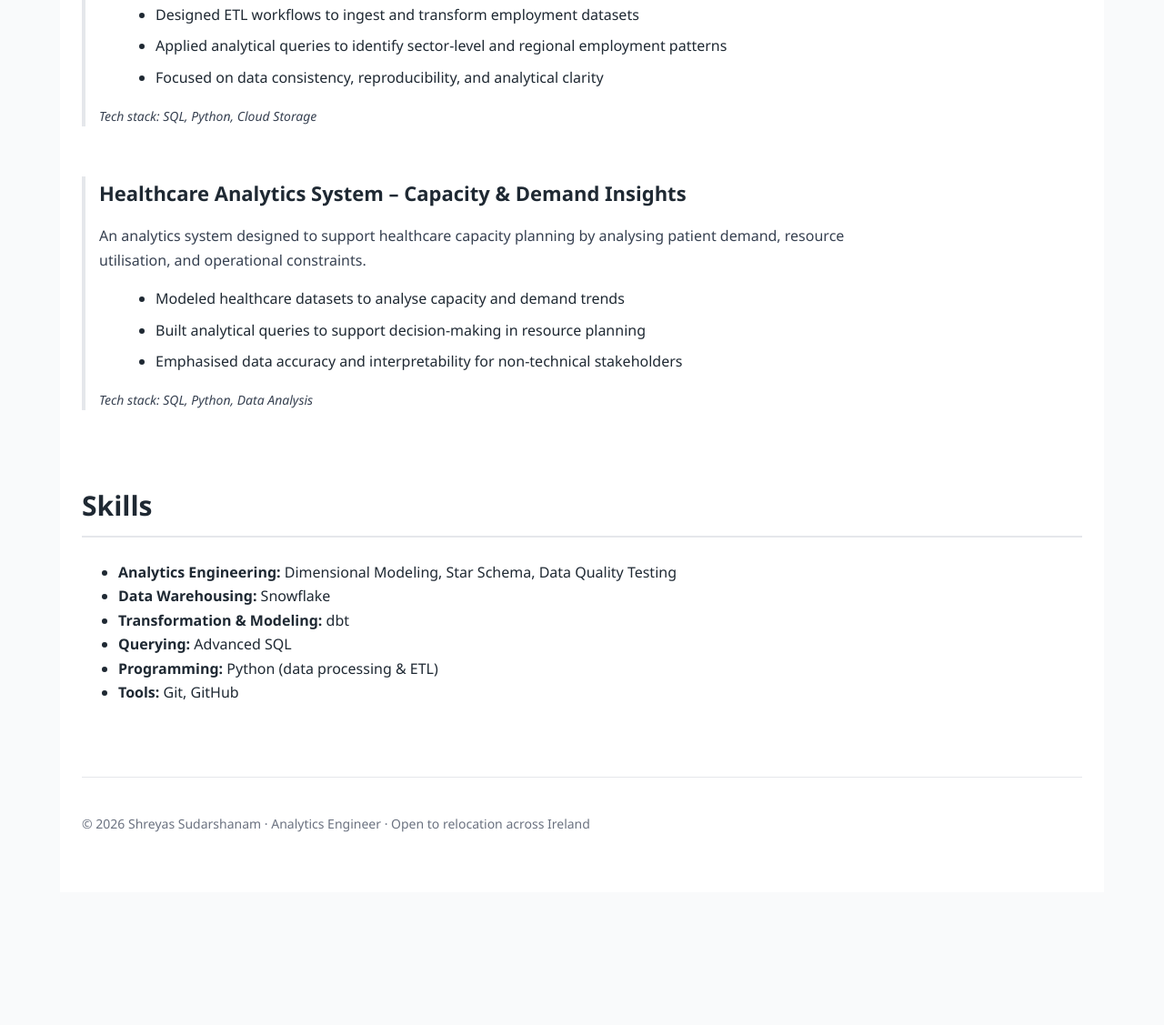
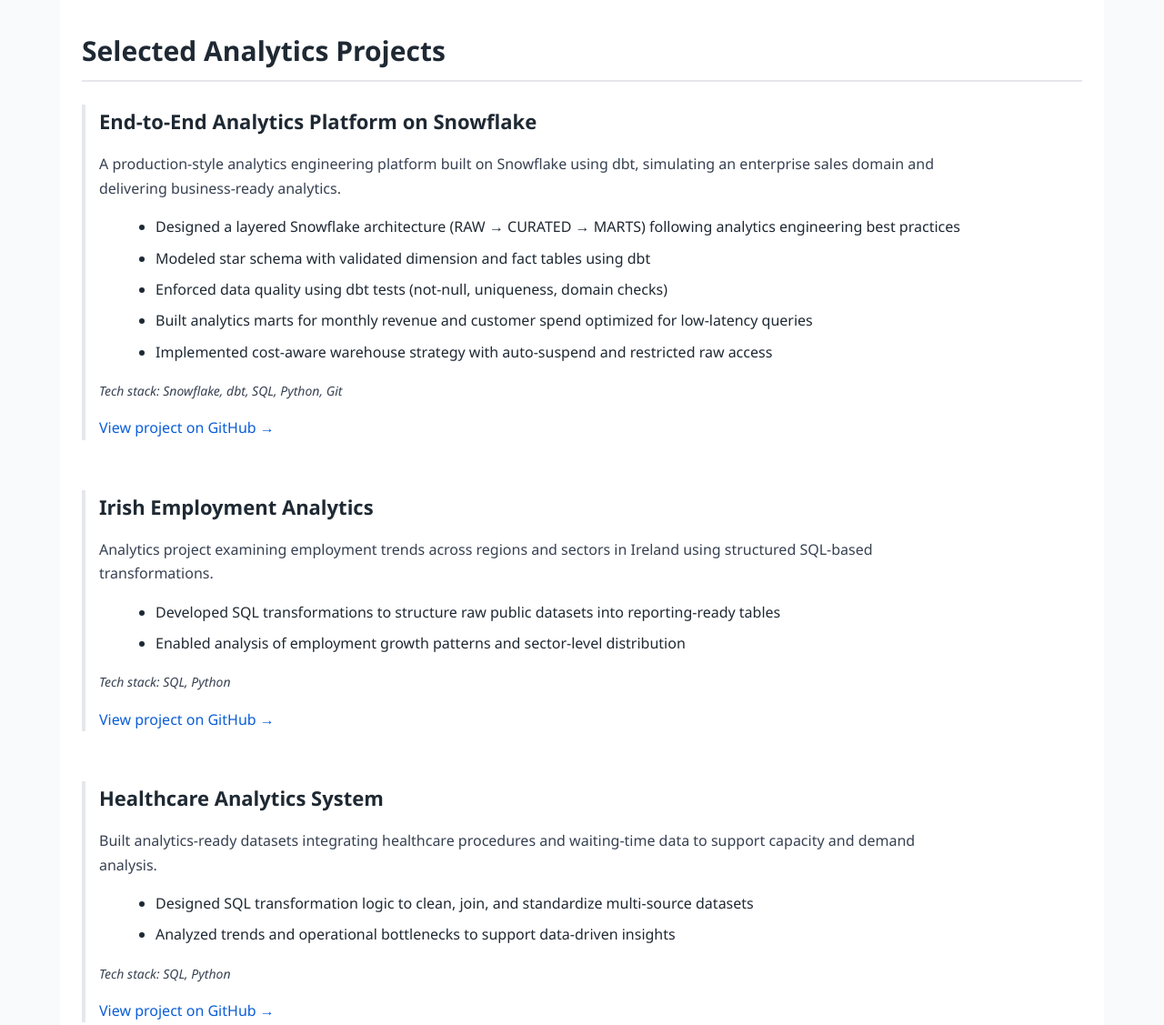
Before and after one commit to Shreyas1432/Shreyas-Sudarshanam, a plain HTML site: page index.html in a window 1280 px wide. Shown: the part 1322-2449 px from the top of the page at 91% size. Before the commit the page ends 2303 px from the top, so only its background shows below. Drawn offline with Linux system fonts and the light colour scheme.

Commit message:
Updated Portfolio

```diff
--- a/index.html
+++ b/index.html
@@ -43,7 +43,7 @@
     header .tagline {
       font-size: 20px;
       color: #374151;
-      max-width: 850px;
+      max-width: 900px;
     }
 
     header .meta {
@@ -72,27 +72,27 @@
       padding-bottom: 8px;
     }
 
-    .project {
+    .project, .experience {
       margin-bottom: 55px;
       padding-left: 15px;
       border-left: 4px solid #e5e7eb;
     }
 
-    .project h3 {
+    .project h3, .experience h3 {
       font-size: 22px;
-      margin-bottom: 8px;
+      margin-bottom: 6px;
     }
 
-    .project p {
-      max-width: 900px;
+    .project p, .experience p {
+      max-width: 950px;
       color: #374151;
     }
 
-    .project ul {
+    ul {
       margin: 15px 0 18px 22px;
     }
 
-    .project li {
+    li {
       margin-bottom: 8px;
     }
 
@@ -120,9 +120,8 @@
       <h1>Shreyas Sudarshanam</h1>
 
       <p class="tagline">
-        Analytics Engineer specialising in Snowflake, dbt, and SQL, focused on
-        building reliable, cost-efficient analytics platforms that support
-        business and product decision-making.
+        Analytics Engineer with strong SQL and cloud data warehouse experience, specialising in Snowflake and dbt to build analytics-ready datasets that
+        support business and product decision-making.
       </p>
 
       <p class="meta">
@@ -139,38 +138,52 @@
     <section>
       <h2>About</h2>
       <p>
-        I am an Analytics Engineer with experience designing end-to-end analytics
-        workflows across cloud data platforms. My work focuses on transforming
-        raw operational data into trusted, analytics-ready datasets using
-        dimensional modeling, data quality validation, and cost-aware cloud
-        design.
+        Analytics Engineer with a background in enterprise data consulting at Deloitte and hands-on experience building SQL-driven analytics pipelines across cloud
+        data warehouses. I focus on transforming raw enterprise data into trusted, analytics-ready datasets using dimensional modeling, ELT best practices,
+        and data quality validation.
       </p>
       <p>
-        My background spans analytics engineering, cloud data warehousing, and
-        enterprise-style data modeling. I am open to relocation across Ireland
-        for analytics engineering and cloud analytics roles.
+        Currently pursuing an MSc in Artificial Intelligence while actively seeking analytics engineering and cloud analytics roles across Ireland.
       </p>
+    </section>
+
+    <!-- EXPERIENCE -->
+    <section>
+      <h2>Professional Experience</h2>
+
+      <div class="experience">
+        <h3>Analytics Engineer — Deloitte USI</h3>
+        <p><em>Dec 2022 – Aug 2025</em></p>
+
+        <ul>
+          <li>Designed, optimized, and maintained complex SQL-based transformation logic in Snowflake and PostgreSQL, converting raw enterprise data into analytics-ready datasets for reporting and reconciliation use cases.</li>
+          <li>Built and performance-tuned SQL transformation pipelines using query optimization techniques, execution-plan analysis, and indexing strategies, improving query efficiency by ~60%.</li>
+          <li>Translated business and data-mapping specifications into scalable SQL transformation logic, ensuring consistent metric definitions and traceability across systems.</li>
+          <li>Developed and automated ELT workflows using PostgreSQL, Python, and SQL-based transformations to standardize data cleansing and validation.</li>
+          <li>Analyzed complex relational data models to identify data dependencies, grain mismatches, and transformation requirements aligned with analytical reporting needs.</li>
+          <li>Collaborated with business analysts and stakeholders to gather requirements, validate outputs, and ensure datasets accurately reflected business rules.</li>
+          <li>Contributed to internal analytics acceleration initiatives using AI-assisted SQL analysis and optimization techniques.</li>
+        </ul>
+      </div>
     </section>
 
     <!-- PROJECTS -->
     <section>
       <h2>Selected Analytics Projects</h2>
 
-      <!-- PROJECT 1: SNOWFLAKE -->
+      <!-- SNOWFLAKE PROJECT -->
       <div class="project">
         <h3>End-to-End Analytics Platform on Snowflake</h3>
         <p>
-          A production-style analytics engineering platform built on Snowflake
-          using dbt, simulating an enterprise sales domain and delivering
-          business-ready analytics through curated data models.
+          A production-style analytics engineering platform built on Snowflake using dbt, simulating an enterprise sales domain and delivering business-ready analytics.
         </p>
 
         <ul>
           <li>Designed a layered Snowflake architecture (RAW → CURATED → MARTS) following analytics engineering best practices</li>
-          <li>Built star-schema models with validated dimension and fact tables using dbt</li>
-          <li>Enforced data quality using dbt tests (not-null, uniqueness, domain validation)</li>
-          <li>Created analytics marts for monthly revenue and customer spend to support fast ad-hoc analysis</li>
-          <li>Implemented cost-aware warehouse strategy with auto-suspend and controlled raw data access</li>
+          <li>Modeled star schema with validated dimension and fact tables using dbt</li>
+          <li>Enforced data quality using dbt tests (not-null, uniqueness, domain checks)</li>
+          <li>Built analytics marts for monthly revenue and customer spend optimized for low-latency queries</li>
+          <li>Implemented cost-aware warehouse strategy with auto-suspend and restricted raw access</li>
         </ul>
 
         <p class="stack">
@@ -184,42 +197,49 @@
         </p>
       </div>
 
-      <!-- PROJECT 2: IRISH EMPLOYMENT -->
+      <!-- IRISH EMPLOYMENT -->
       <div class="project">
-        <h3>Irish Employment Analytics – Cloud ETL & Data Modeling</h3>
+        <h3>Irish Employment Analytics</h3>
         <p>
-          An analytics project focused on analysing employment trends in Ireland
-          using cloud-based ETL pipelines and structured data modeling techniques.
+          Analytics project examining employment trends across regions and sectors in Ireland using structured SQL-based transformations.
         </p>
 
         <ul>
-          <li>Designed ETL workflows to ingest and transform employment datasets</li>
-          <li>Applied analytical queries to identify sector-level and regional employment patterns</li>
-          <li>Focused on data consistency, reproducibility, and analytical clarity</li>
+          <li>Developed SQL transformations to structure raw public datasets into reporting-ready tables</li>
+          <li>Enabled analysis of employment growth patterns and sector-level distribution</li>
         </ul>
 
         <p class="stack">
-          Tech stack: SQL, Python, Cloud Storage
+          Tech stack: SQL, Python
+        </p>
+
+        <p>
+          <a href="https://github.com/Shreyas1432/Irish-Employment-Analytics" target="_blank">
+            View project on GitHub →
+          </a>
         </p>
       </div>
 
-      <!-- PROJECT 3: HEALTHCARE -->
+      <!-- HEALTHCARE -->
       <div class="project">
-        <h3>Healthcare Analytics System – Capacity & Demand Insights</h3>
+        <h3>Healthcare Analytics System</h3>
         <p>
-          An analytics system designed to support healthcare capacity planning
-          by analysing patient demand, resource utilisation, and operational
-          constraints.
+          Built analytics-ready datasets integrating healthcare procedures and waiting-time data to support capacity and demand analysis.
         </p>
 
         <ul>
-          <li>Modeled healthcare datasets to analyse capacity and demand trends</li>
-          <li>Built analytical queries to support decision-making in resource planning</li>
-          <li>Emphasised data accuracy and interpretability for non-technical stakeholders</li>
+          <li>Designed SQL transformation logic to clean, join, and standardize multi-source datasets</li>
+          <li>Analyzed trends and operational bottlenecks to support data-driven insights</li>
         </ul>
 
         <p class="stack">
-          Tech stack: SQL, Python, Data Analysis
+          Tech stack: SQL, Python
+        </p>
+
+        <p>
+          <a href="https://github.com/Shreyas1432/Healthcare-Analytics" target="_blank">
+            View project on GitHub →
+          </a>
         </p>
       </div>
     </section>
@@ -228,12 +248,12 @@
     <section>
       <h2>Skills</h2>
       <ul>
-        <li><strong>Analytics Engineering:</strong> Dimensional Modeling, Star Schema, Data Quality Testing</li>
-        <li><strong>Data Warehousing:</strong> Snowflake</li>
-        <li><strong>Transformation & Modeling:</strong> dbt</li>
-        <li><strong>Querying:</strong> Advanced SQL</li>
-        <li><strong>Programming:</strong> Python (data processing & ETL)</li>
-        <li><strong>Tools:</strong> Git, GitHub</li>
+        <li><strong>Analytics & Data Engineering:</strong> Analytics Engineering, ELT Pipelines, Data Modeling (Fact & Dimension), Business & Product Analytics</li>
+        <li><strong>Databases & Warehousing:</strong> Snowflake, PostgreSQL, Oracle EBS, Oracle Fusion (FBDI)</li>
+        <li><strong>Querying & Programming:</strong> SQL (Advanced), Python (Analytics & Automation)</li>
+        <li><strong>BI & Visualization:</strong> Power BI, Tableau</li>
+        <li><strong>AI & Applied Analytics:</strong> Machine Learning, Generative AI, Prompt Engineering</li>
+        <li><strong>Tools & Collaboration:</strong> Git, GitHub</li>
       </ul>
     </section>
 
```
